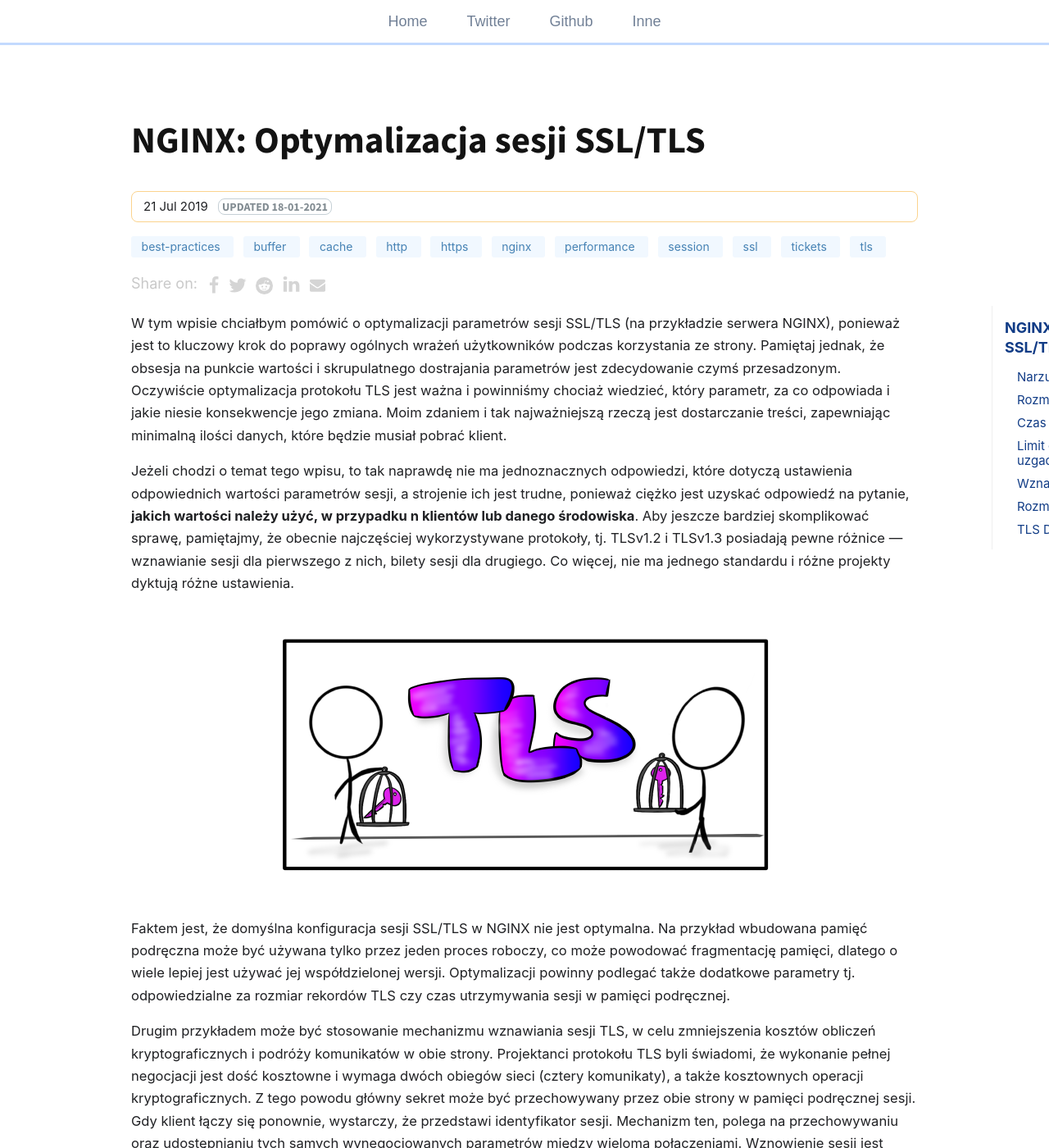
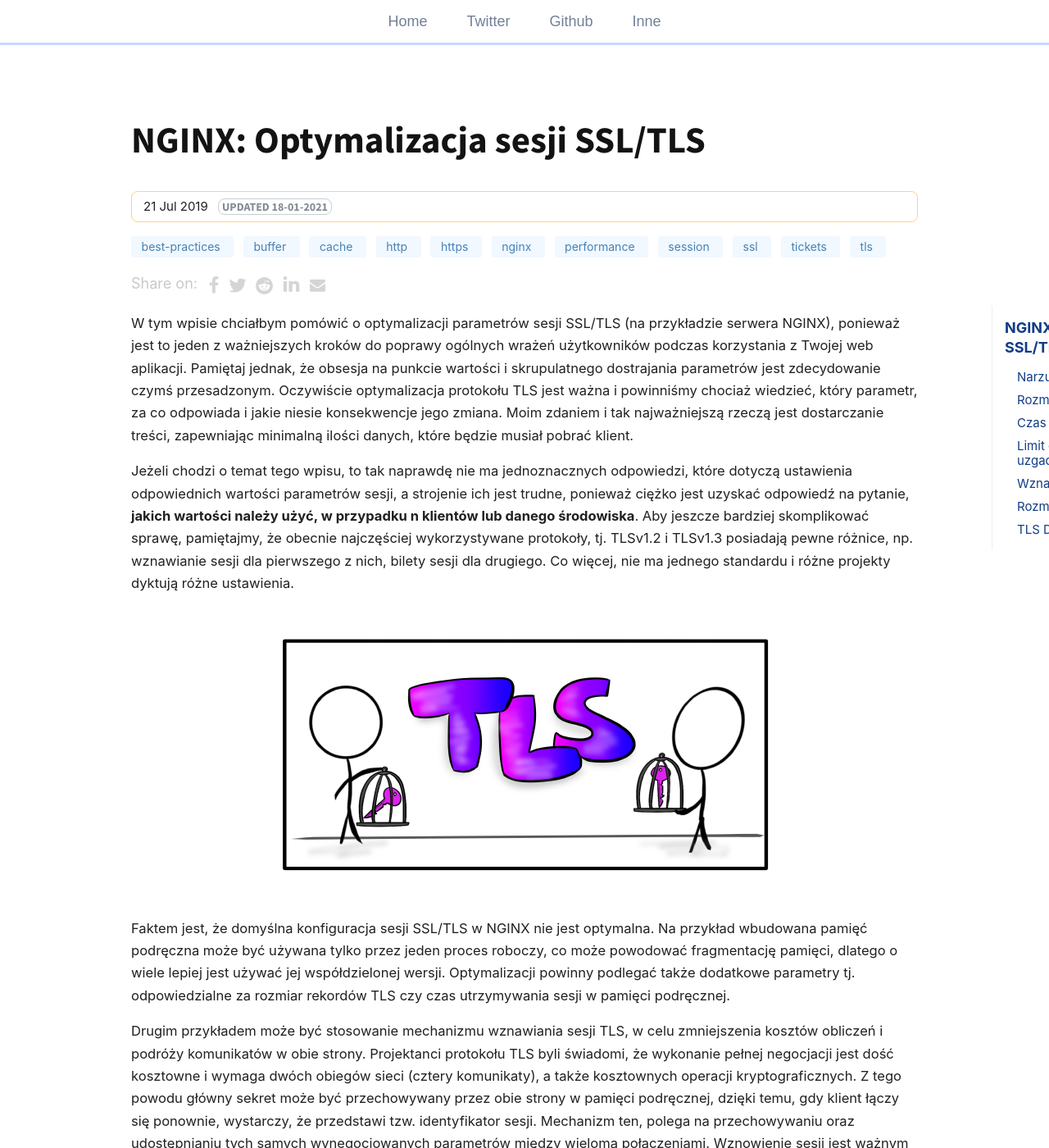
Before and after one commit to git04112019/trimstray.github.io, a Jekyll site: the page built from _posts/2019-07-21-nginx-optymalizacja_sesji_ssl-tls.md, in a window 1280 px wide and 1400 px high. Shown: the whole window at 82% size. Built offline with Jekyll 4.4.1, drawn with Linux system fonts in a browser that asks for light colours; comment, search, counter and statistics services are not loaded; some of the changed text lies outside the part shown.

Commit message:
uncommited changes - signed-off-by: trimstray <trimstray@gmail.com>

```diff
--- a/_posts/2019-07-21-nginx-optymalizacja_sesji_ssl-tls.md
+++ b/_posts/2019-07-21-nginx-optymalizacja_sesji_ssl-tls.md
@@ -11,9 +11,9 @@ toc: true
 last_modified_at: 2021-01-18 00:00:00 +0000
 ---
 
-W tym wpisie chciałbym pomówić o optymalizacji parametrów sesji SSL/TLS (na przykładzie serwera NGINX), ponieważ jest to kluczowy krok do poprawy ogólnych wrażeń użytkowników podczas korzystania ze strony. Pamiętaj jednak, że obsesja na punkcie wartości i skrupulatnego dostrajania parametrów jest zdecydowanie czymś przesadzonym. Oczywiście optymalizacja protokołu TLS jest ważna i powinniśmy chociaż wiedzieć, który parametr, za co odpowiada i jakie niesie konsekwencje jego zmiana. Moim zdaniem i tak najważniejszą rzeczą jest dostarczanie treści, zapewniając minimalną ilości danych, które będzie musiał pobrać klient.
+W tym wpisie chciałbym pomówić o optymalizacji parametrów sesji SSL/TLS (na przykładzie serwera NGINX), ponieważ jest to jeden z ważniejszych kroków do poprawy ogólnych wrażeń użytkowników podczas korzystania z Twojej web aplikacji. Pamiętaj jednak, że obsesja na punkcie wartości i skrupulatnego dostrajania parametrów jest zdecydowanie czymś przesadzonym. Oczywiście optymalizacja protokołu TLS jest ważna i powinniśmy chociaż wiedzieć, który parametr, za co odpowiada i jakie niesie konsekwencje jego zmiana. Moim zdaniem i tak najważniejszą rzeczą jest dostarczanie treści, zapewniając minimalną ilości danych, które będzie musiał pobrać klient.
 
-Jeżeli chodzi o temat tego wpisu, to tak naprawdę nie ma jednoznacznych odpowiedzi, które dotyczą ustawienia odpowiednich wartości parametrów sesji, a strojenie ich jest trudne, ponieważ ciężko jest uzyskać odpowiedź na pytanie, **jakich wartości należy użyć, w przypadku n klientów lub danego środowiska**. Aby jeszcze bardziej skomplikować sprawę, pamiętajmy, że obecnie najczęściej wykorzystywane protokoły, tj. TLSv1.2 i TLSv1.3 posiadają pewne różnice — wznawianie sesji dla pierwszego z nich, bilety sesji dla drugiego. Co więcej, nie ma jednego standardu i różne projekty dyktują różne ustawienia.
+Jeżeli chodzi o temat tego wpisu, to tak naprawdę nie ma jednoznacznych odpowiedzi, które dotyczą ustawienia odpowiednich wartości parametrów sesji, a strojenie ich jest trudne, ponieważ ciężko jest uzyskać odpowiedź na pytanie, **jakich wartości należy użyć, w przypadku n klientów lub danego środowiska**. Aby jeszcze bardziej skomplikować sprawę, pamiętajmy, że obecnie najczęściej wykorzystywane protokoły, tj. TLSv1.2 i TLSv1.3 posiadają pewne różnice, np. wznawianie sesji dla pierwszego z nich, bilety sesji dla drugiego. Co więcej, nie ma jednego standardu i różne projekty dyktują różne ustawienia.
 
 <p align="center">
   <img src="/assets/img/posts/tls_img_01.png">
@@ -21,9 +21,9 @@ Jeżeli chodzi o temat tego wpisu, to tak naprawdę nie ma jednoznacznych odpowi
 
 Faktem jest, że domyślna konfiguracja sesji SSL/TLS w NGINX nie jest optymalna. Na przykład wbudowana pamięć podręczna może być używana tylko przez jeden proces roboczy, co może powodować fragmentację pamięci, dlatego o wiele lepiej jest używać jej współdzielonej wersji. Optymalizacji powinny podlegać także dodatkowe parametry tj. odpowiedzialne za rozmiar rekordów TLS czy czas utrzymywania sesji w pamięci podręcznej.
 
-Drugim przykładem może być stosowanie mechanizmu wznawiania sesji TLS, w celu zmniejszenia kosztów obliczeń kryptograficznych i podróży komunikatów w obie strony. Projektanci protokołu TLS byli świadomi, że wykonanie pełnej negocjacji jest dość kosztowne i wymaga dwóch obiegów sieci (cztery komunikaty), a także kosztownych operacji kryptograficznych. Z tego powodu główny sekret może być przechowywany przez obie strony w pamięci podręcznej sesji. Gdy klient łączy się ponownie, wystarczy, że przedstawi identyfikator sesji. Mechanizm ten, polega na przechowywaniu oraz udostępnianiu tych samych wynegocjowanych parametrów między wieloma połączeniami. Wznowienie sesji jest ważnym elementem optymalizacyjnym, ponieważ skrócony uścisk dłoni pozwala uniknąć pełnego uzgadniania dla większości żądań, eliminując opóźnienia i znacznie zmniejszając koszty obliczeniowe dla obu stron.
+Drugim przykładem może być stosowanie mechanizmu wznawiania sesji TLS, w celu zmniejszenia kosztów obliczeń i podróży komunikatów w obie strony. Projektanci protokołu TLS byli świadomi, że wykonanie pełnej negocjacji jest dość kosztowne i wymaga dwóch obiegów sieci (cztery komunikaty), a także kosztownych operacji kryptograficznych. Z tego powodu główny sekret może być przechowywany przez obie strony w pamięci podręcznej, dzięki temu, gdy klient łączy się ponownie, wystarczy, że przedstawi tzw. identyfikator sesji. Mechanizm ten, polega na przechowywaniu oraz udostępnianiu tych samych wynegocjowanych parametrów między wieloma połączeniami. Wznowienie sesji jest ważnym elementem optymalizacyjnym, ponieważ skrócony uścisk dłoni pozwala uniknąć pełnego uzgadniania dla większości żądań, eliminując opóźnienia i znacznie zmniejszając koszty obliczeniowe dla obu stron.
 
-Niestety wiążą się z tym pewne problemy, zwłaszcza związane z bezpieczeństwem. Zaimplementowanie tego mechanizmu umożliwia wykorzystanie techniki zwanej atakiem przedłużającym (ang. _Prolongation Attack_), który w dużym skrócie, polega na śledzeniu użytkowników na podstawie mechanizmu (danych) wznawiania sesji TLS (spójrz na pracę [Tracking Users across the Web via TLS Session Resumption]({{ site.url }}/assets/pdfs/2018-12-06-Sy-ACSAC-Tracking_Users_across_the_Web_via_TLS_Session_Resumption.pdf) <sup>[PDF]</sup>). Możesz zadać słuszne pytanie: w jaki sposób w takim razie skorzystać z funkcji PFS (ang. _Perfect Forward Secrecy_), skoro musimy zapewnić, że użyty materiał kryptograficzny związany z TLS nie będzie w żaden sposób przechowywany?
+Niestety wiążą się z tym pewne problemy, zwłaszcza związane z bezpieczeństwem. Zaimplementowanie tego mechanizmu umożliwia wykorzystanie techniki zwanej atakiem przedłużającym (ang. _Prolongation Attack_), który w dużym skrócie, polega na śledzeniu użytkowników na podstawie mechanizmu (danych) wznawiania sesji TLS (spójrz na pracę [Tracking Users across the Web via TLS Session Resumption]({{ site.url }}/assets/pdfs/2018-12-06-Sy-ACSAC-Tracking_Users_across_the_Web_via_TLS_Session_Resumption.pdf) <sup>[PDF]</sup>). Od razu też pojawia się pytanie, w jaki sposób skorzystać z funkcji PFS (ang. _Perfect Forward Secrecy_), dla której musimy zapewnić, że użyty materiał kryptograficzny związany z TLS nie będzie w żaden sposób przechowywany?
 
 W rzeczywistości, typowe serwery internetowe zamykają połączenia po kilkunastu sekundach bezczynności, ale będą pamiętać sesje (zestaw szyfrów i klucze) znacznie dłużej — prawdopodobnie przez godziny lub nawet dni. Moim zdaniem należy zrównoważyć wydajność (nie chcemy, aby użytkownicy używali pełnego uzgadniania przy każdym połączeniu) i bezpieczeństwo (nie chcemy zbytnio narażać komunikacji TLS na szwank).
 
```
